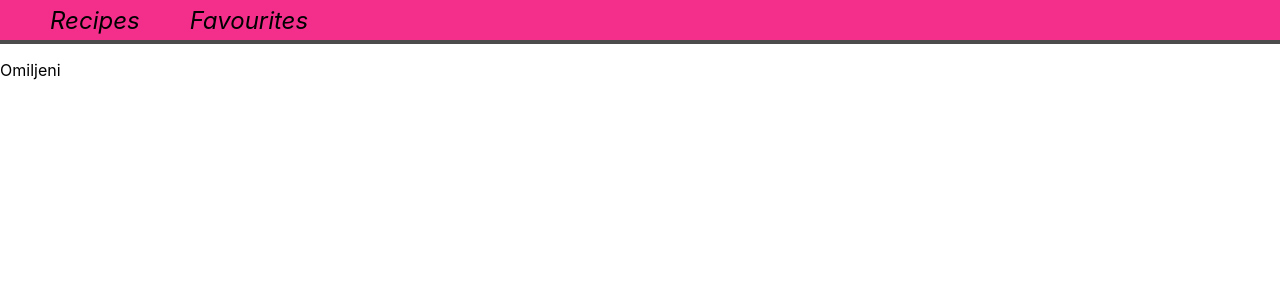
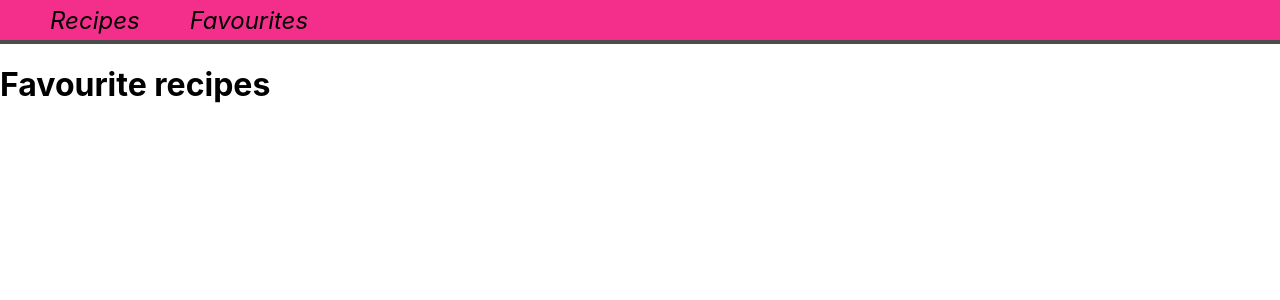
Before and after one commit to milicam227/domaciReact, a React (Create React App) app: page /favourites in a window 1280 px wide. Shown: the top 300 px of the page. Built offline with nearby package versions, Linux system fonts and the light colour scheme.

Commit message:
Izmene u stilizovanju

```diff
--- a/src/App.css
+++ b/src/App.css
@@ -135,3 +135,8 @@ a {
   border-style: hidden;
   background-color: transparent;
 }
+
+.h1Fav{
+  font-size: x-large;
+
+}
--- a/src/components/Favourites.jsx
+++ b/src/components/Favourites.jsx
@@ -4,7 +4,7 @@ import OneRecipe from './OneRecipe';
 const Favourites = ({recipes}) => {
   return <div>
 
-      <p>Omiljeni</p>
+      <h1 className='haFav'>Favourite recipes</h1>
      { recipes.map((rec)=>(<OneRecipe recipe={rec} key={rec.id} inFav={0}/>))}
   </div>;
 };
```
